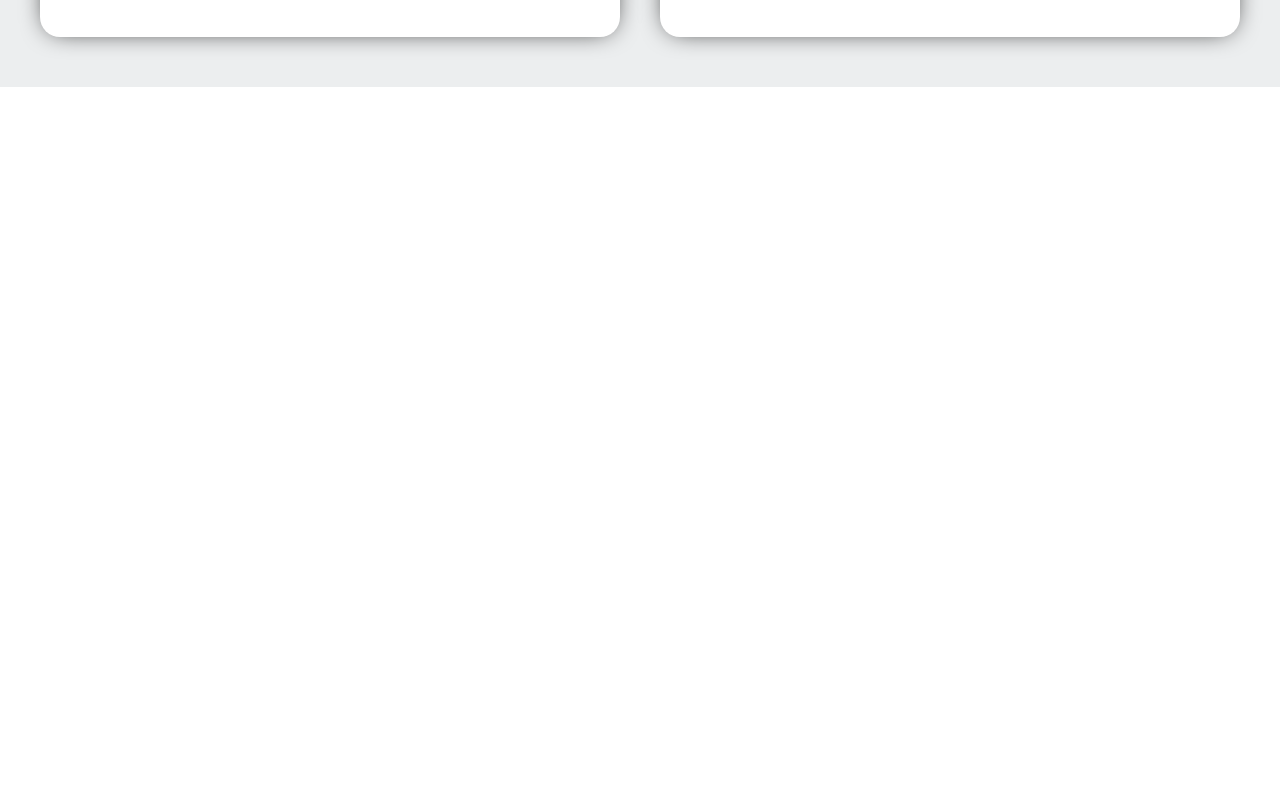
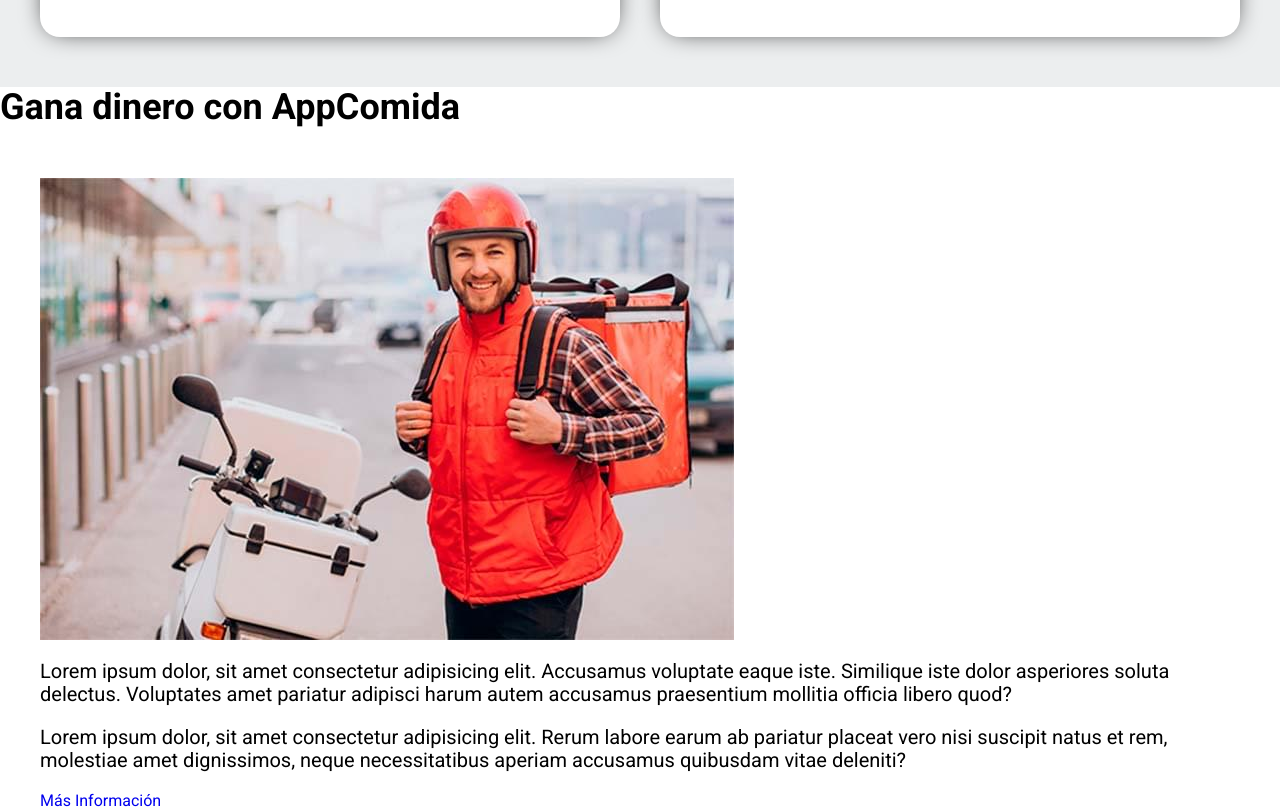
Before and after one commit to antoniopd/12-DeliveryApp, a website: page index.html in a window 1280 px wide. Shown: the part 4361-5171 px from the top of the page. Before the commit the page ends 4448 px from the top, so only its background shows below. Drawn offline with Linux system fonts and the light colour scheme.

Commit message:
creo el apartado de repartidores

```diff
--- a/index.html
+++ b/index.html
@@ -317,6 +317,23 @@
         </div>
     </main>
 
+    <section class="repartidores">
+        <h2 class="repartidores__heading">Gana dinero con AppComida</h2>
+
+        <div class="repartidores__grid contenedor">
+            <div class="repartidores__imagen">
+                <img src="build/img/repartidor.jpg" alt="imagen repartidor">
+            </div>
+
+            <div class="repartidores__contenido">
+                <p class="repartidores__texto">Lorem ipsum dolor, sit amet consectetur adipisicing elit. Accusamus voluptate eaque iste. Similique iste dolor asperiores soluta delectus. Voluptates amet pariatur adipisci harum autem accusamus praesentium mollitia officia libero quod?</p>
+                <p class="repartidores__texto">Lorem ipsum dolor, sit amet consectetur adipisicing elit. Rerum labore earum ab pariatur placeat vero nisi suscipit natus et rem, molestiae amet dignissimos, neque necessitatibus aperiam accusamus quibusdam vitae deleniti?</p>
+
+                <a href="#" class="repartidores__enlace">Más Información</a>
+            </div>
+        </div>
+    </section>
+
 
 </body>
 </html>
```
